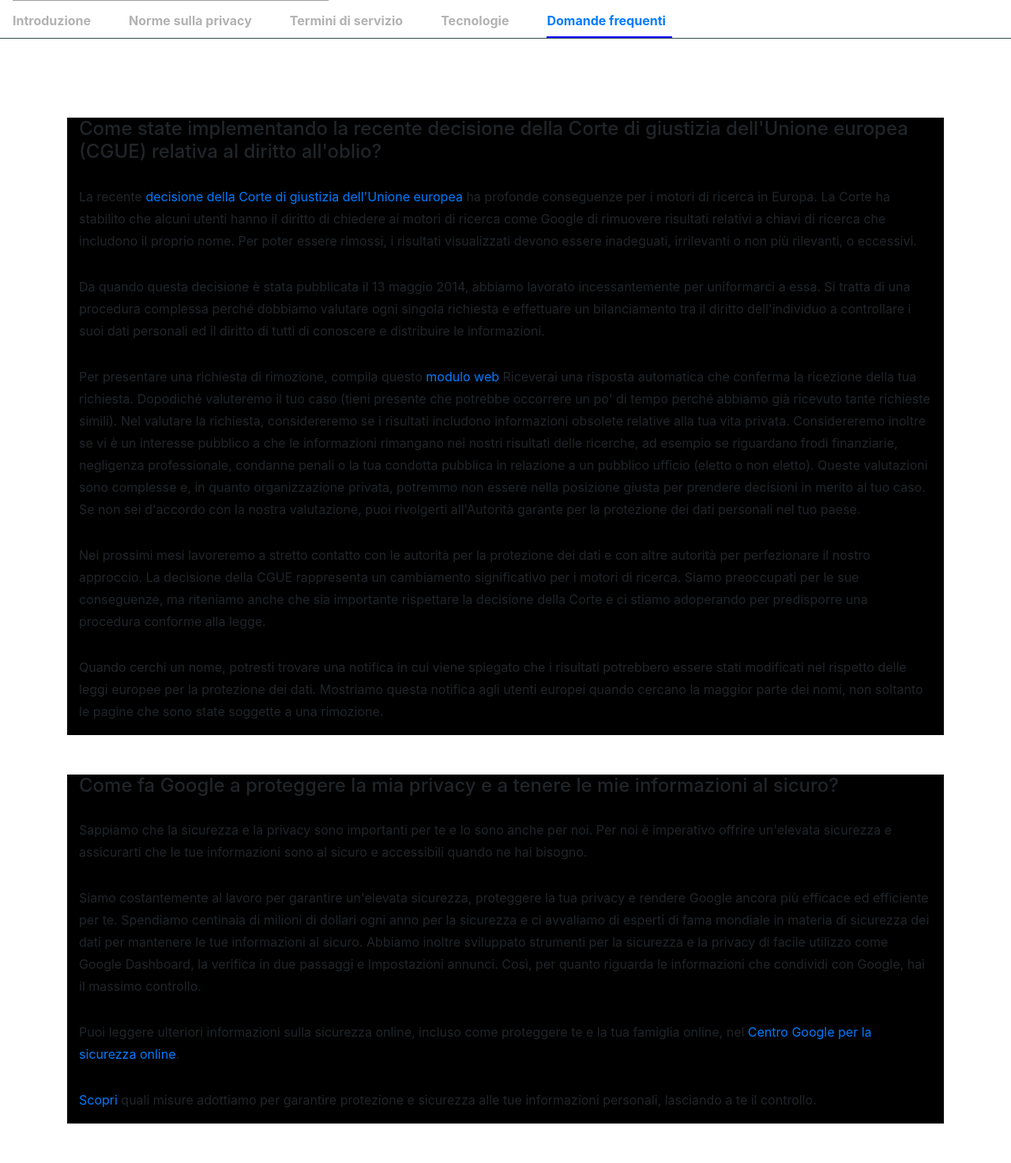
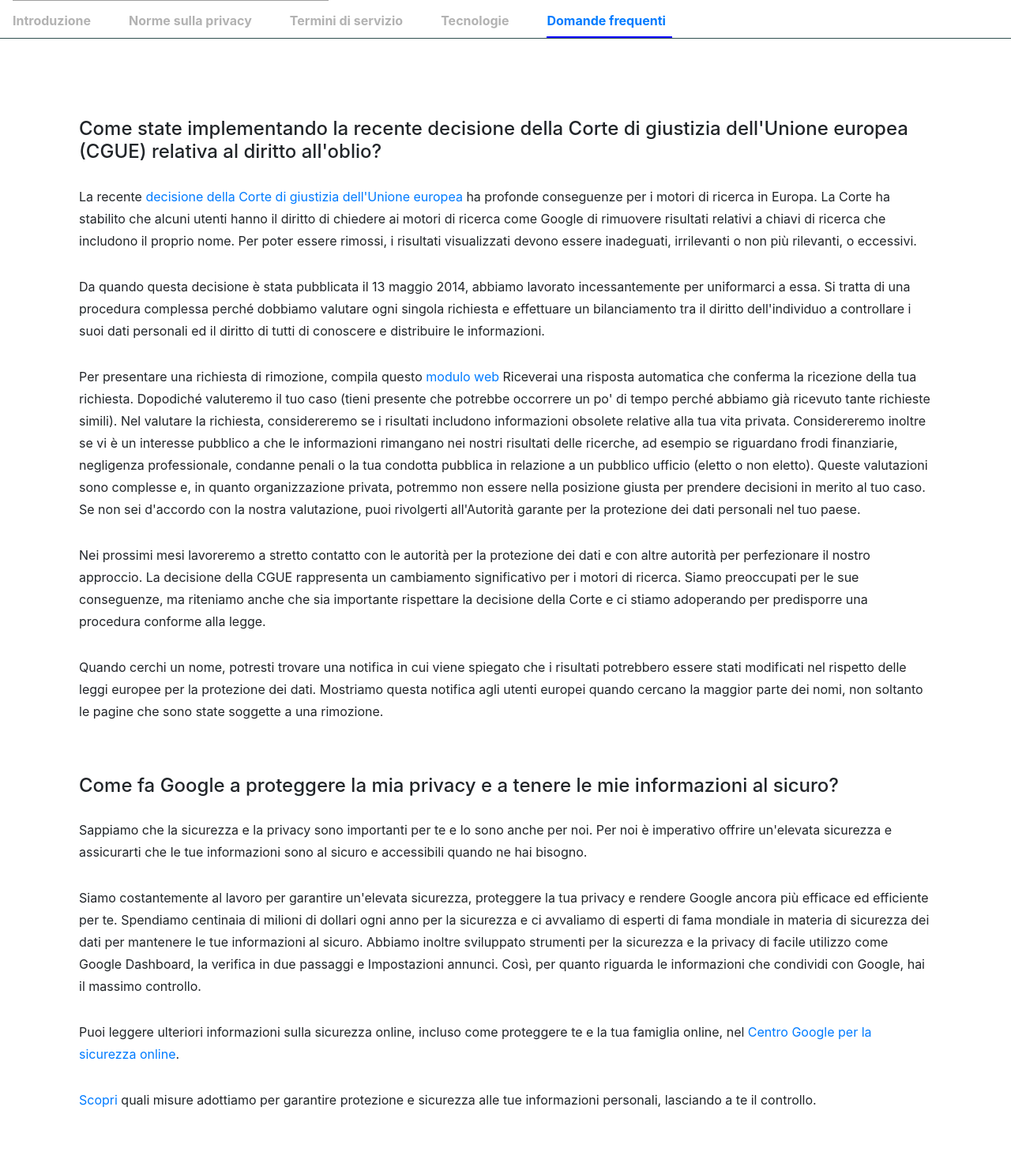
Before and after one commit to frankyfloy/php-google-faq, a PHP site: page / in a window 1280 px wide. Shown: the part 312-1785 px from the top of the page at 79% size. Run offline with PHP 8.4, Linux system fonts and the light colour scheme; data that the repository does not hold is empty; some libraries are stand-ins or nearby versions; grey boxes are pictures that could not be loaded.

Commit message:
Terminato -Fix bug overflow

```diff
--- a/assets/master.css
+++ b/assets/master.css
@@ -5,9 +5,6 @@
   box-sizing: border-box;
 }
 
-body {
-  overflow: hidden;
-}
 body nav.navbar {
   flex-direction: column;
   align-items: flex-start;
@@ -79,7 +76,6 @@ body footer .row.termsAndConditions div.container div[class^=col-] {
   align-items: center;
   justify-content: space-between;
   padding: 0;
-  background-color: black;
 }
 body footer .row.termsAndConditions div.container div[class^=col-] div {
   display: flex;
@@ -110,7 +106,6 @@ body footer .row.termsAndConditions div.container div[class^=col-] div.language
 
 .row {
   overflow: hidden;
-  background-color: black;
   margin-left: 0;
   margin-right: 0;
 }
--- a/src/master.scss
+++ b/src/master.scss
@@ -6,8 +6,6 @@
 }
 
 body{
-
-    overflow: hidden;
 
     nav.navbar{
         flex-direction: column;
```
